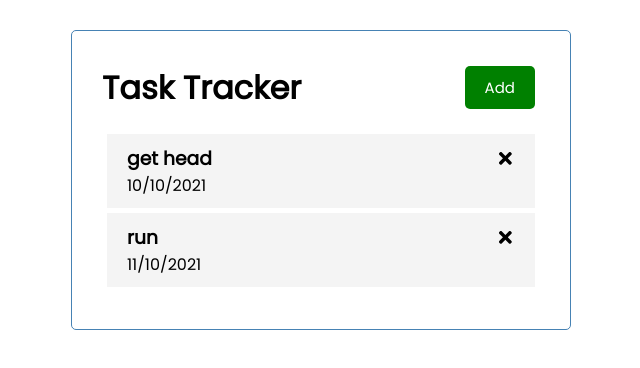
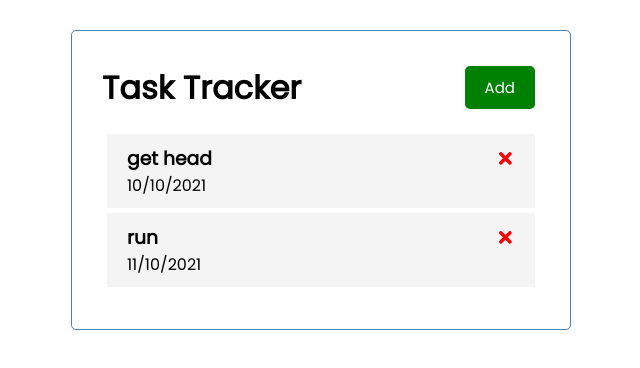
Before and after one commit to dustinstender/react-app, a React (Create React App) app: page / in a window 1280 px wide. Shown: the top 368 px of the page, without its empty margins (319-959 px from the left). Built offline with nearby package versions, Linux system fonts and the light colour scheme.

Commit message:
good for today

```diff
--- a/src/App.js
+++ b/src/App.js
@@ -7,10 +7,16 @@
     { name: "get head", date: "10/10/2021", id: 2 },
     { name: "run", date: "11/10/2021", id: 1 },
   ]);
+
+  // Delete Task
+  const deleteTask = (id) => {
+    console.log('delete', id)
+  }
+
   return (
     <div className="container">
       <Header />
-      <Tasks tasks={tasks}/>
+      <Tasks tasks={tasks} onDelete={deleteTask}/>
     </div>
   );
 }
--- a/src/components/Task.js
+++ b/src/components/Task.js
@@ -1,9 +1,14 @@
 import { FaTimes } from 'react-icons/fa'
 
-const Task = ({ task }) => {
+const Task = ({ task, onDelete }) => {
   return (
     <div className='task'>
-      <h3>{task.name} <FaTimes/></h3>
+      <h3>
+      {task.name} <FaTimes style={{
+        color:'red', cursor:'pointer'}}
+        onClick={() => onDelete(task.id)}
+        />
+      </h3>
       <p>{task.date}</p>
     </div>
   )
--- a/src/components/Tasks.js
+++ b/src/components/Tasks.js
@@ -1,10 +1,10 @@
 import Task from './Task'
 
-const Tasks = ({tasks}) => {
+const Tasks = ({tasks, onDelete}) => {
   return (
     <>
       {tasks.map((task) => (
-        <Task key={task.id} task={task}/>
+        <Task key={task.id} task={task} onDelete={onDelete}/>
       ))}
     </>
   )
```
